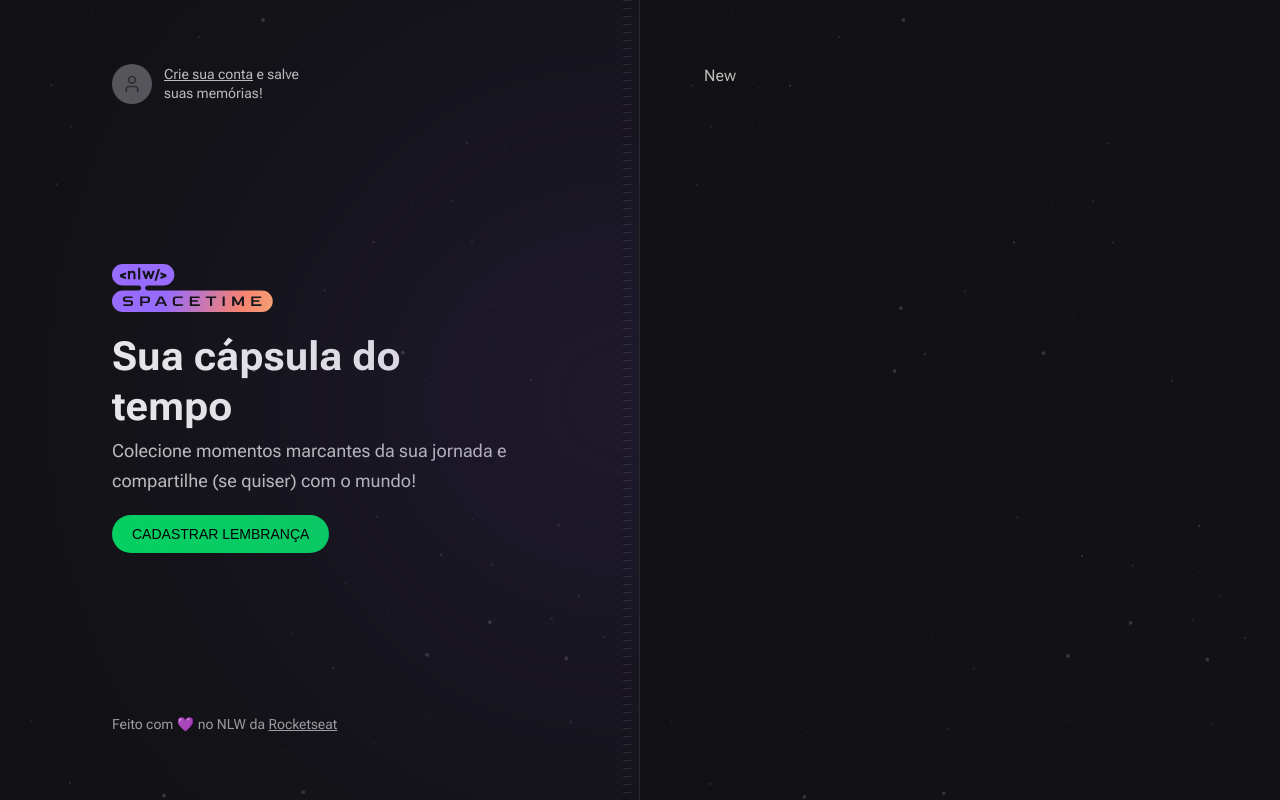
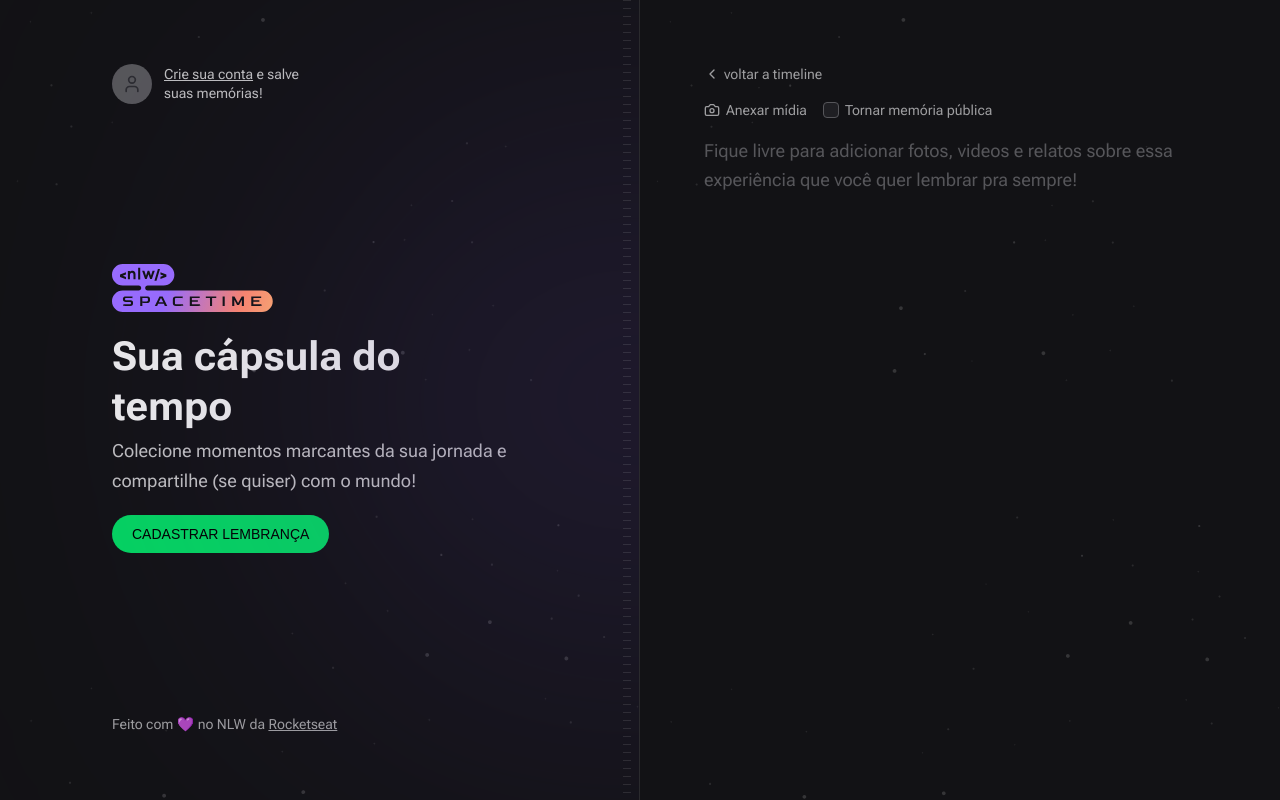
Before and after one commit to henriqueteixeiradev/nlw-maio-2023, a Next.js app in the folder web/: page /memories/new in a window 1280 px wide. Built offline with nearby package versions, Linux system fonts and the light colour scheme; no server answers; a web font is replaced by a local one.

Commit message:
página de nova memoria

```diff
--- a/web/package.json
+++ b/web/package.json
@@ -26,6 +26,7 @@
     "typescript": "5.0.4"
   },
   "devDependencies": {
+    "@tailwindcss/forms": "^0.5.3",
     "prettier-plugin-tailwindcss": "^0.3.0"
   }
 }
--- a/web/src/app/memories/new/page.tsx
+++ b/web/src/app/memories/new/page.tsx
@@ -1,3 +1,51 @@
+import { Camera, ChevronLeft } from "lucide-react";
+import Link from "next/link";
+
 export default function NewMemory() {
-  return <h1>New</h1>;
+  return (
+    <div className="flex flex-1 flex-col gap-4">
+      <Link
+        href=""
+        className="flex items-center gap-1 text-gray-200 text-sm hover:text-gray-100"
+      >
+        <ChevronLeft className="h-4 w-4" />
+        voltar a timeline
+      </Link>
+
+      <form action="" className="flex flex-1 flex-col gap-2">
+        <div className="flex items-center gap-4">
+          <label
+            htmlFor="media"
+            className="flex cursor-pointer items-center gap-1.5 text-sm text-gray-200 hover:text-gray-100"
+          >
+            <Camera className="h-4 w-4" />
+            Anexar mídia
+          </label>
+
+          <label
+            htmlFor="isPublic"
+            className="flex items-center gap-1.5 text-sm text-gray-200 hover:text-gray-100"
+          >
+            <input
+              type="checkbox"
+              name="isPublic"
+              id="isPublic"
+              value="true"
+              className="h-4 w-4 rounded border-gray-400 bg-gray-700 text-purple-500"
+            />
+            Tornar memória pública
+          </label>
+        </div>
+
+        <input type="file" id="media" className="invisible h-0 w-0" />
+
+        <textarea
+          name="content"
+          spellCheck={false}
+          placeholder="Fique livre para adicionar fotos, videos e relatos sobre essa experiência que você quer lembrar pra sempre!"
+          className="w-full flex-1 resize-none rounded border-0 bg-transparent p-0 text-lg leading-relaxed text-gray-100 placeholder:text-gray-400 focus:ring-0"
+        />
+      </form>
+    </div>
+  );
 }
--- a/web/tailwind.config.js
+++ b/web/tailwind.config.js
@@ -96,5 +96,5 @@ module.exports = {
       },
     },
   },
-  plugins: [],
+  plugins: [require("@tailwindcss/forms")],
 };
```
Also changed, not shown: 1 other file (tests, documents, lock files or other folders).
